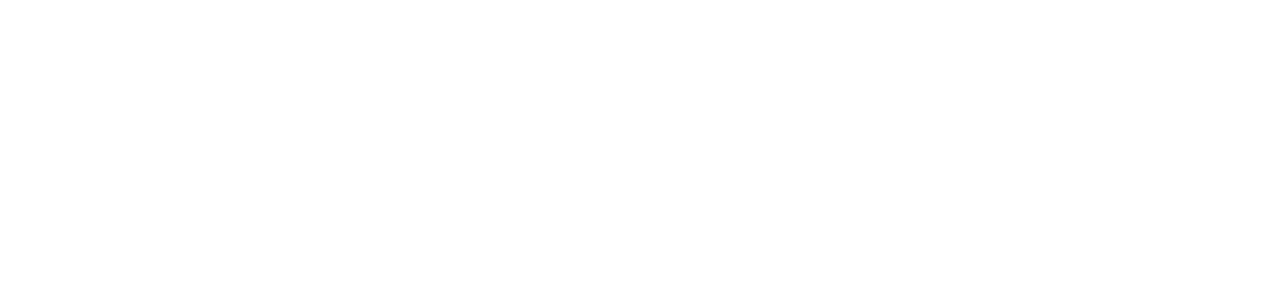
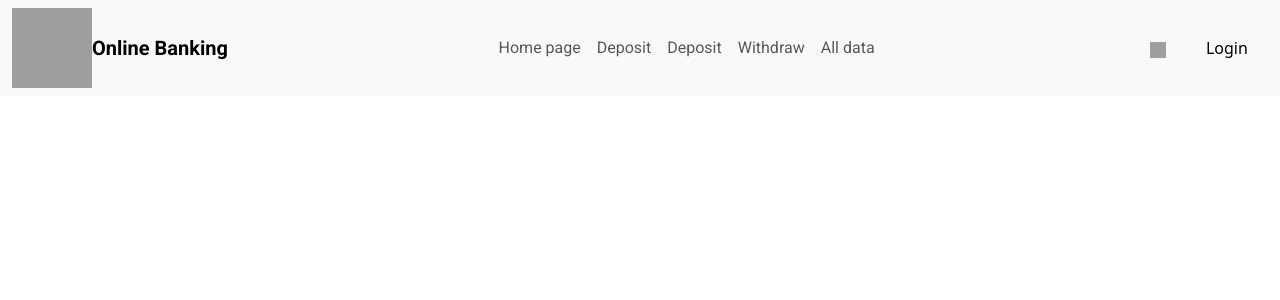
Before and after one commit to mabass2110/Front-End-WebApp, a React (Vite) app: page / in a window 1280 px wide. Shown: the top 300 px of the page. Built offline with nearby package versions, Linux system fonts and the light colour scheme; grey boxes are pictures that could not be loaded.

Commit message:
importing BrowserRouter and Navigation component

```diff
--- a/src/App.jsx
+++ b/src/App.jsx
@@ -1,14 +1,24 @@
+import { BrowserRouter } from 'react-router-dom'
+import Navigation from './navbar'
+import './App.css'
 
-import './App.css'
+
 
 function App() {
 
 
-  return (
-    <>
 
-    </>
+     return (
+      <BrowserRouter>
+
+        <Navigation/>
+
+
+
+      </BrowserRouter>
   )
-}
+  }
+
+
 
 export default App
```
